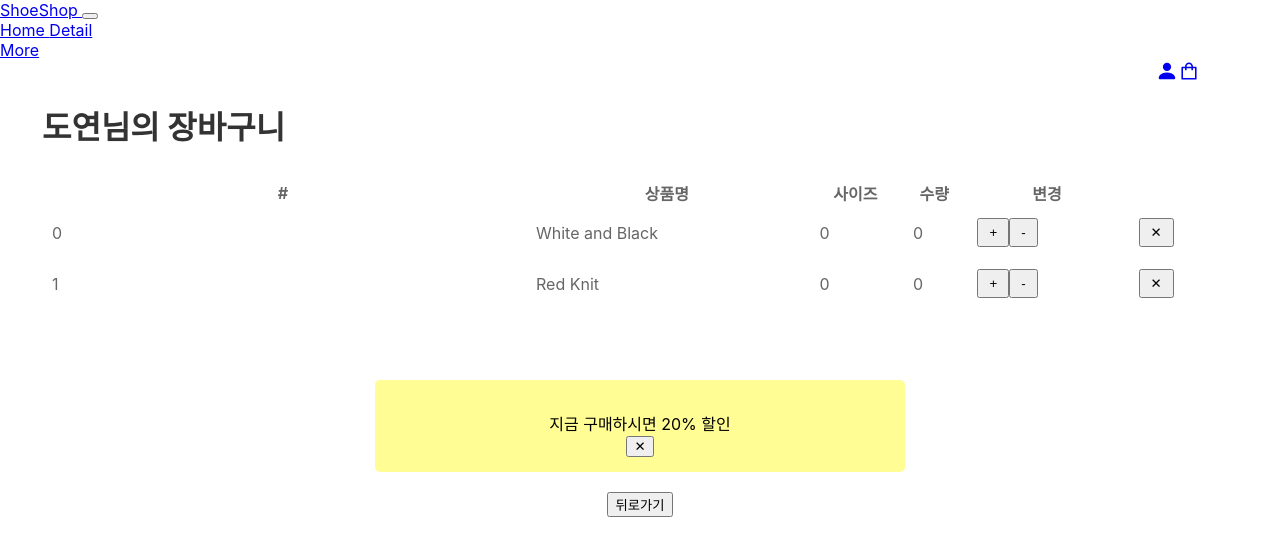
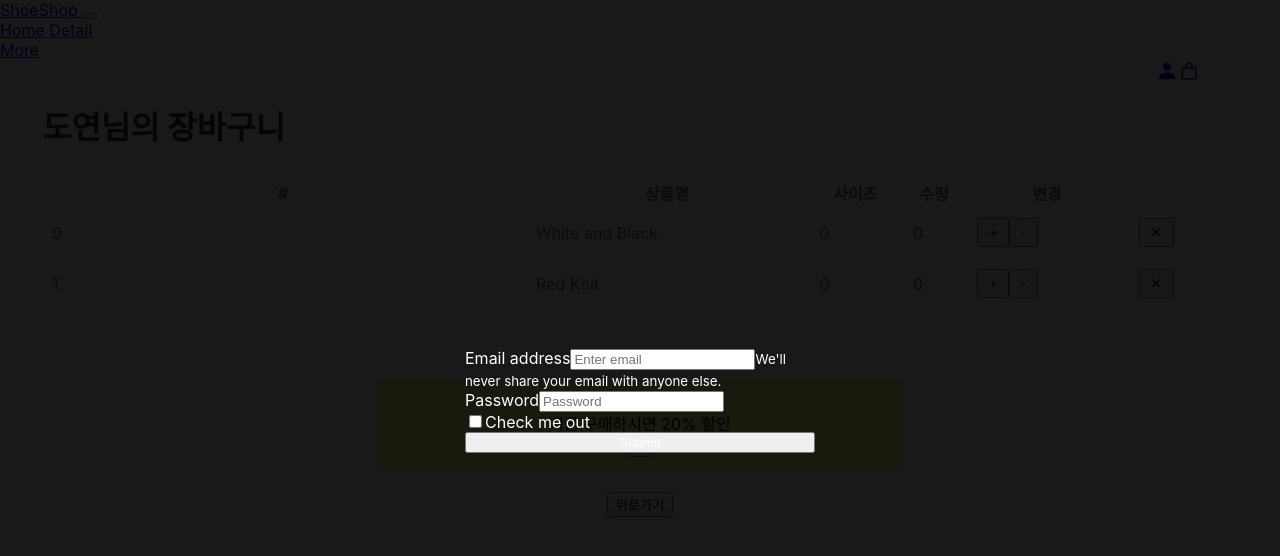
Before and after one commit to dygreen/shoeshop, a React (Create React App) app: page /cart in a window 1280 px wide. Both pictures are taken after a click on the button 1167 px from the left and 76 px from the top of the page. Shown: the top 556 px of the page. Built offline with nearby package versions, Linux system fonts and the light colour scheme; the HTML template or start-up script is replaced by a standard one.

Commit message:
Add files via upload

```diff
--- a/src/App.css
+++ b/src/App.css
@@ -31,6 +31,36 @@
   align-items: center;
   text-align: center;
   color: #f9f9f9;
+}
+
+/* modal */
+Form{
+  position: fixed;
+  top: 0;
+  left: 0;
+  width: 100%;
+  height: 100%;
+  display: flex;
+  flex-direction: column;
+  justify-content: center;
+  align-items: center;
+}
+
+Form .black_back{ /* 모달 - 검정 배경 */
+  position: fixed;
+  top: 0;
+  left: 0;
+  width: 100%;
+  height: 100%;
+  background: rgba(0,0,0,0.9);
+  z-index: 100;
+}
+
+Form .mb-3, Form Button{
+  width: 350px;
+  color: #fff;
+  position: relative;
+  z-index: 200;
 }
 
 /* Home */
--- a/src/App.js
+++ b/src/App.js
@@ -1,7 +1,7 @@
 /*eslint-disable*/
 
-import React, { useState, useEffect, lazy, Suspense } from 'react';
-import { Navbar, Nav, NavDropdown, Container, Jumbotron, Button } from 'react-bootstrap';
+import React, { useState, useEffect, lazy, Suspense, useRef } from 'react';
+import { Navbar, Nav, NavDropdown, Container, Jumbotron, Button, Form } from 'react-bootstrap';
 import { BsFillPersonFill } from "react-icons/bs";
 import { AiOutlineShopping } from "react-icons/ai";
 import { Link, Route, Switch, useHistory } from 'react-router-dom';
@@ -21,12 +21,15 @@
   let [fail, setFail] = useState(true); /* catch함수에 담을 내용 */
   let [stock, setStock] = useState([10,11,12,14,19,21,2,5,27]); /* 재고 데이터 */
 
+  let [login, setLogin] = useState(true); /* 로그인 모달창 */
+  let modal = useRef();
 
   return (
     <div className="App">
       {/* Navbar */}
       <Navbar className="navbar" bg="light" expand="lg">
         <Container className="container">
+          {/* 왼쪽 gnb */}
           <Navbar.Brand href="#home" as={Link} to="/"> ShoeShop </Navbar.Brand>
           <Navbar.Toggle aria-controls="basic-navbar-nav" />
           <Navbar.Collapse id="basic-navbar-nav">
@@ -41,8 +44,40 @@
                 <NavDropdown.Item href="#action/3.4"> Recommend </NavDropdown.Item>
               </NavDropdown>
             </Nav>
+            {/* 오른쪽 gnb */}
             <Nav className="me-auto right">
-              <Nav.Link><BsFillPersonFill className="login" size="22"/></Nav.Link>
+              <Nav.Link onClick={()=>{setLogin(false)}}><BsFillPersonFill className="login" size="22"/></Nav.Link>
+              {/* 로그인 모달창 */}
+              { login == false
+                ? (
+                  <Form>
+                    <div className="black_back" ref={modal} onClick={(e)=>
+                    {if(modal.current === e.target){
+                      setLogin(true)
+                    }}}></div>{/* modal */}
+                    <Form.Group className="mb-3" controlId="formBasicEmail">
+                      <Form.Label>Email address</Form.Label>
+                      <Form.Control type="email" placeholder="Enter email" />
+                      <Form.Text className="text-muted">
+                        We'll never share your email with anyone else.
+                      </Form.Text>
+                    </Form.Group>
+
+                    <Form.Group className="mb-3" controlId="formBasicPassword">
+                      <Form.Label>Password</Form.Label>
+                      <Form.Control type="password" placeholder="Password" />
+                    </Form.Group>
+                    <Form.Group className="mb-3" controlId="formBasicCheckbox">
+                      <Form.Check type="checkbox" label="Check me out" />
+                    </Form.Group>
+                    <Button variant="primary" type="submit">
+                      Submit
+                    </Button>
+                  </Form>
+                )
+                : null
+              }
+
               <Nav.Link as={Link} to="/cart"><AiOutlineShopping className="cart" size="22"/></Nav.Link>
             </Nav>
           </Navbar.Collapse>
```
Also changed, not shown: src/index.js (+0 -17 lines).
